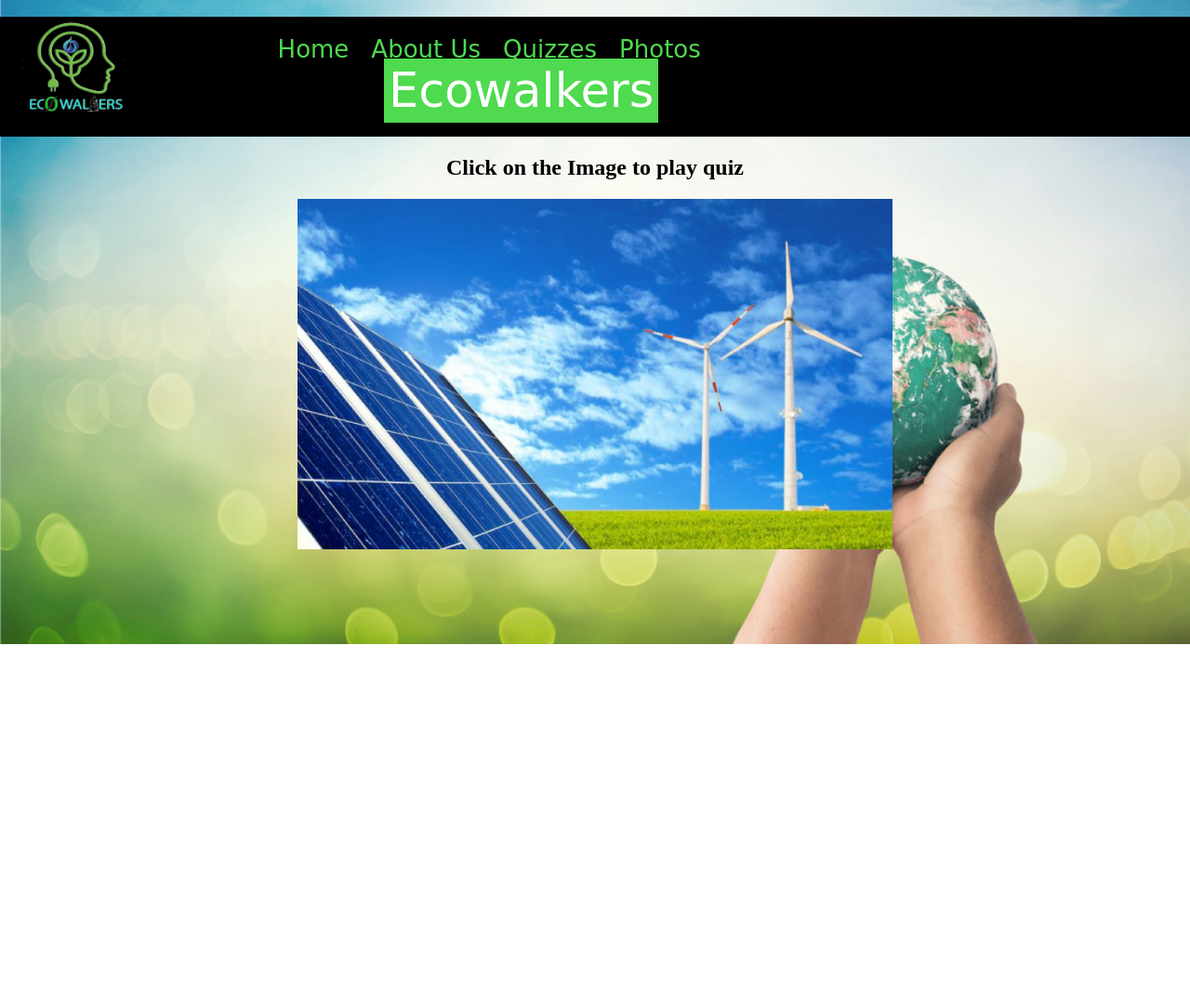
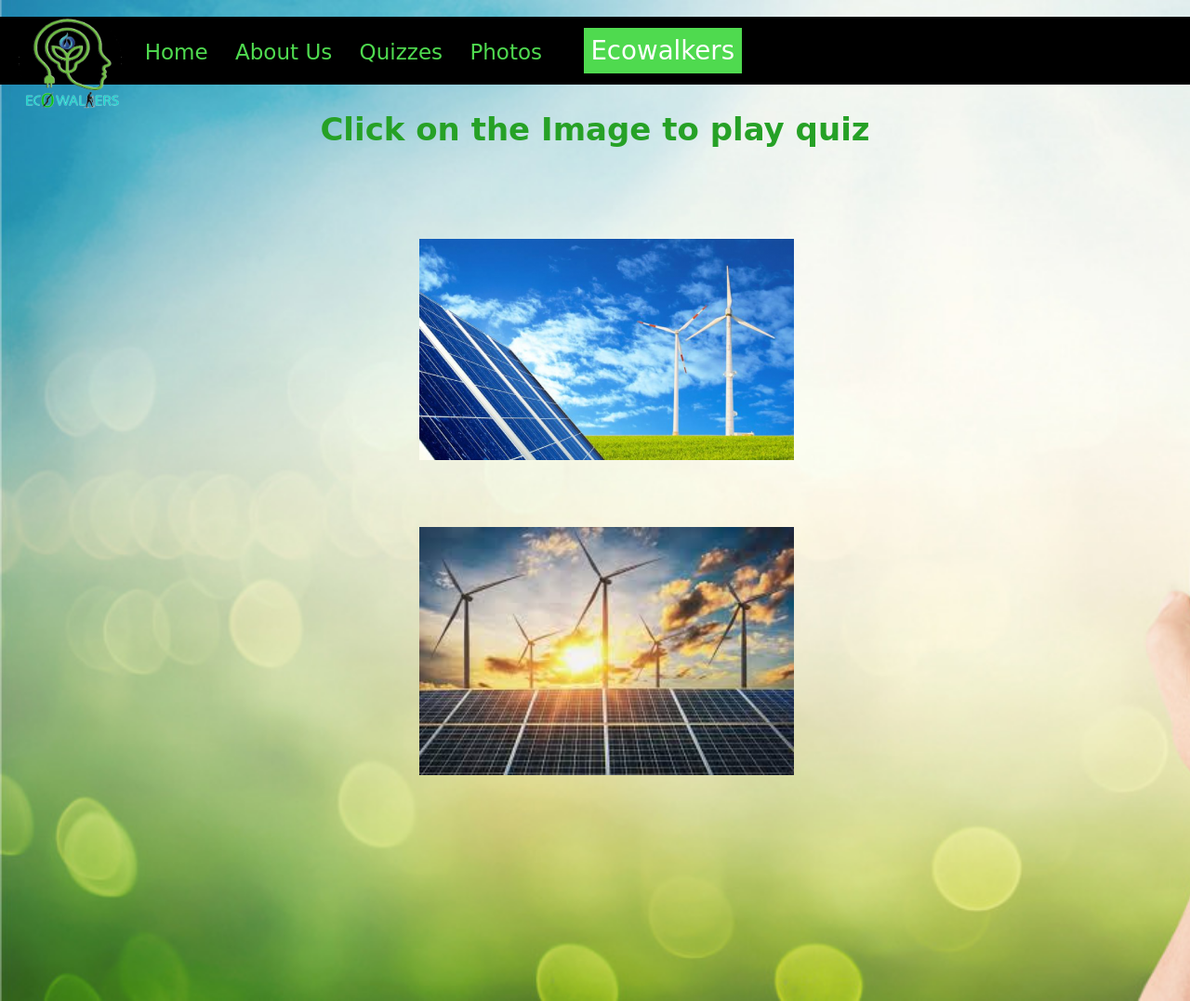
Before and after one commit to 0701pawan/Ecowalkers, a plain HTML site: page quiz.html in a window 1280 px wide. Shown: the whole page at 93% size. Before the commit the page ends 800 px from the top, so only its background shows below. Drawn offline with Linux system fonts and the light colour scheme.

Commit message:
Add files via upload

```diff
--- a/quiz.html
+++ b/quiz.html
@@ -6,7 +6,7 @@
     <title>Ecowalkers Quiz</title>
     <link rel="stylesheet" href="style.css">
 </head>
-<body style="background-image: url(back.jpg); background-size: cover; text-align: center;">
+<body >
     <header>
         <!-- left box for logo -->
         <div class="left">
@@ -26,9 +26,10 @@
            </ul>
         </div>
     </header>
-    <h2 id="quizh2">Click on the Image to play quiz</h2>
-    <a href="https://quizizz.com/join/quiz/5de936b71d553a001b9a9d8d/start?studentShare=true" target="_blank"><img src="dp.png" alt="" width="50%"></a></div>
-
-
+    <h2 class="quizh2">Click on the Image to play quiz</h2>
+    <div id="image">
+    <a href="https://quizizz.com/join/quiz/5de936b71d553a001b9a9d8d/start?studentShare=true" target="_blank"><img src="dp.png" alt="></a>
+    <a href="https://quizizz.com/join/quiz/58dd50298dbfb9a054832cd9/start?studentShare=true" target="_blank"><img src="download.jpg"</a>
+</div>
 </body>
 </html>
--- a/style.css
+++ b/style.css
@@ -10,7 +10,7 @@ body{
         background-color:black;
     }
     .left{
-        border: 4px solid black;
+
         display: inline-block;
         position: absolute;
         top: 18px;
@@ -36,10 +36,10 @@ body{
     }
     .mid li a{
         color: rgb(79, 218, 79);
-    font-size: 26px;
+        font-size: 144%;
         text-decoration: none;
-    padding: 5px;
-    font-family: cursive
+        padding: 1%;
+        font-family: cursive;
     }
    .mid li a:hover
     {
@@ -47,8 +47,8 @@ body{
         color:white;
     }
     #tag{
-        font-size: 51px;
-    margin-left: 69px;
+        font-size: 173%;
+        margin-left: 3%;
         color: white;
         background-color: rgb(79, 218, 79);
     }
@@ -71,11 +71,11 @@ body{
 }
 
 .aboutp{
-width: 50%;
-height: 50%;
+    width: 77%;
+    height: 51%;
     color: teal;
     font-size: 23px;
-margin-left : 126px;
+    margin-left: 13%;
     font-family: cursive;
 }
 .slider{
@@ -90,19 +90,19 @@ font-family: cursive;
     animation :20s slider infinite;
 }
 .slider figure img{
-    width: 8%;
+    width: -7%;
     height: 58%;
     float: left;
-    margin-bottom: 36px;
+    /* margin-bottom: 56%; */
     margin-right: 20px;
-    height: 450px;
+    height: 358px;
 }
 .slider figure p{
     width: 18%;
     height: 58%;
     float: left;
     margin-bottom: 36px;
-    margin-right: 156px;
+    margin-right: 2%;
     height: 450px;
 }
 @keyframes slider {
@@ -135,7 +135,22 @@ font-family: cursive;
     text-align: center;
     margin-top: 20px;
 }
-quizh2{
+.quizh2{
+
     font-size: 34px;
     font-family: cursive;
+    color: #26a126;
+    text-align: center;
 }
+#image{
+    width: 70%;
+    height: 36%;
+    margin: 16%;
+    margin-top: 5%;
+    text-align: center;
+}
+#image img{
+    width: 45%;
+    height: 40%;
+    margin: 34px;
+}
```
Also changed, not shown: download (1).jpg (added), download.jpg (added). Lines whose indentation alone changed are shown as unchanged.
